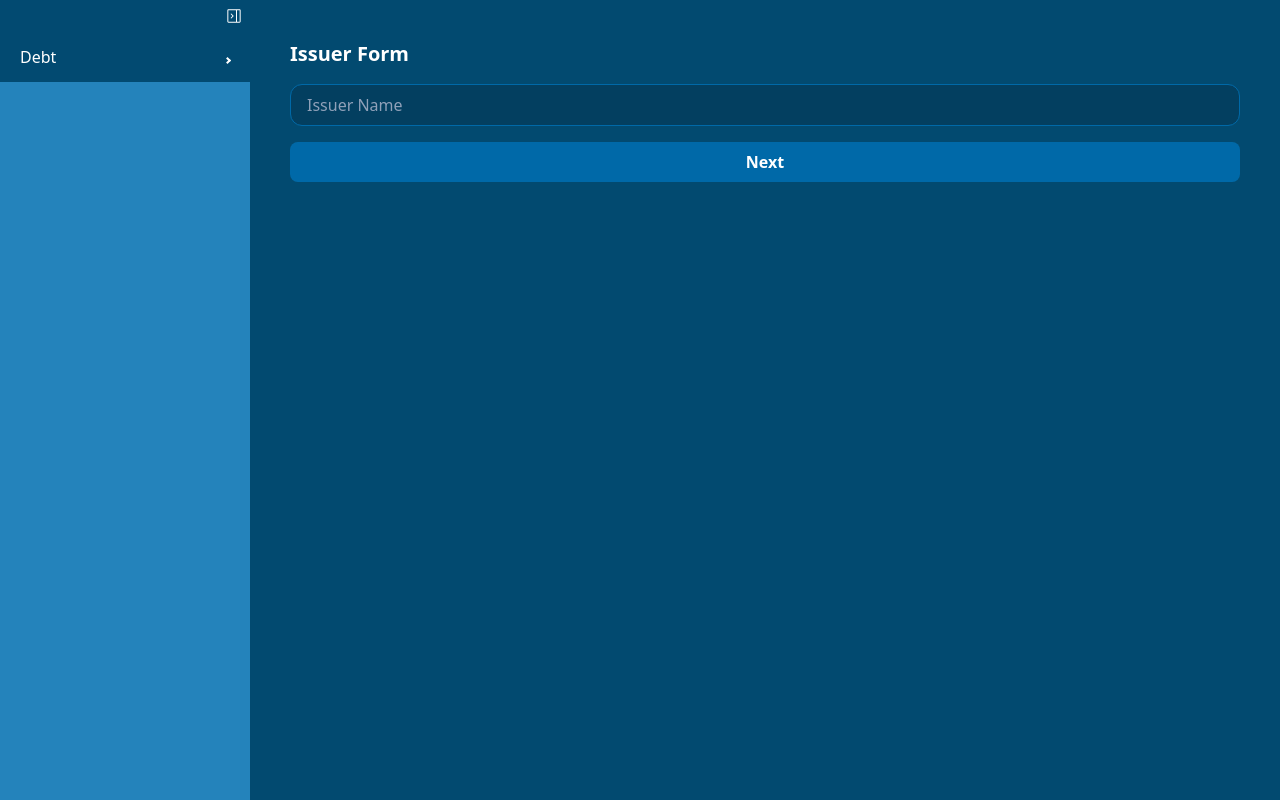
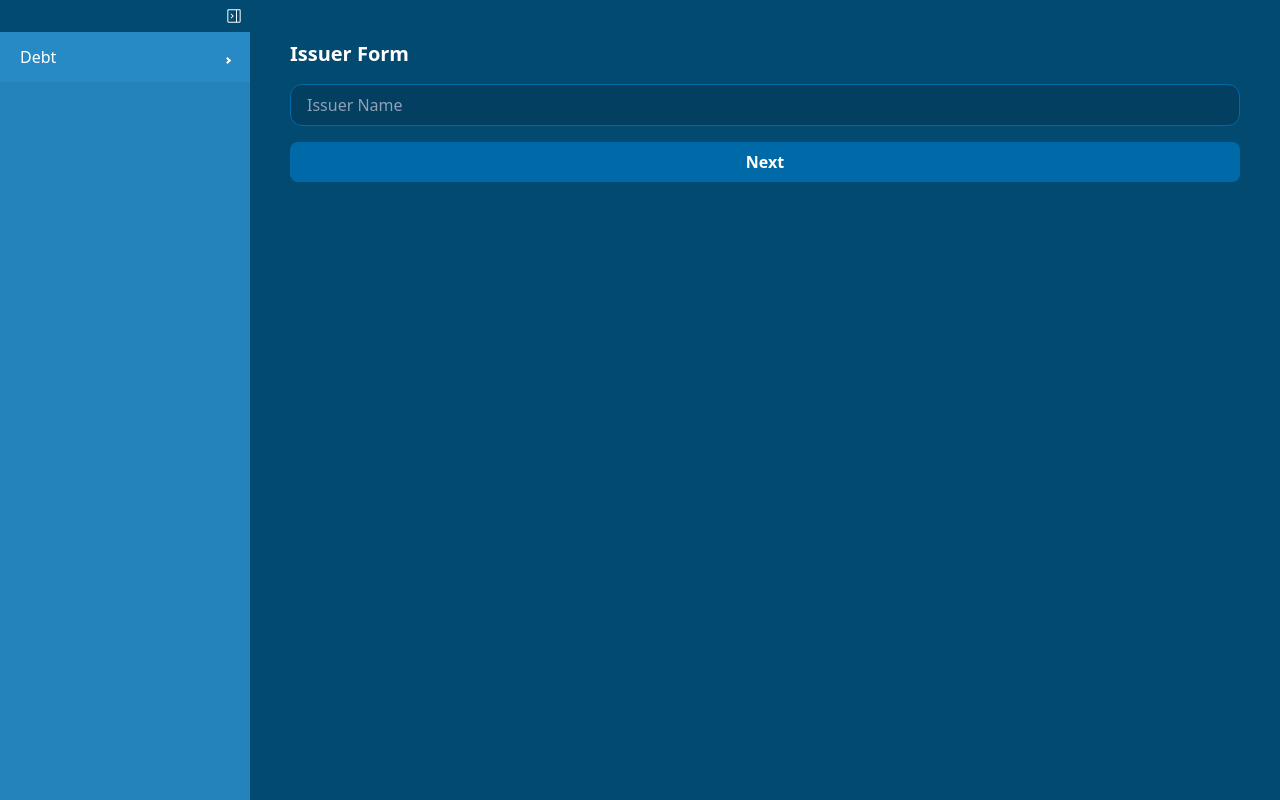
Before and after one commit to AdamsIncorporated/debt_book, a React app: page / in a window 1280 px wide. Built offline with nearby package versions, Linux system fonts and the light colour scheme.

Commit message:
fix: update sidebar menu styles for consistency and improve main content overflow handling

```diff
--- a/src/components/SideBar.tsx
+++ b/src/components/SideBar.tsx
@@ -37,8 +37,8 @@ const DebtSidebar: React.FC = () => {
                         <GoSidebarCollapse />
                     </button>
                 </div>
-                <Menu className='bg-sky-900 text-white'>
-                    <SubMenu className='bg-sky-900 text-white' label="Debt">
+                <Menu>
+                    <SubMenu label="Debt">
                         <MenuItem disabled={step !== 0}>Issuer</MenuItem>
                         <MenuItem disabled={step !== 1}>Issuance</MenuItem>
                         <MenuItem disabled={step !== 2}>Series</MenuItem>
@@ -47,7 +47,7 @@ const DebtSidebar: React.FC = () => {
                     </SubMenu>
                 </Menu>
             </Sidebar>
-            <main className="flex-1 p-6">{renderForm()}</main>
+            <main className="flex-1 p-6 overflow-auto">{renderForm()}</main>
         </div>
     );
 };
```
